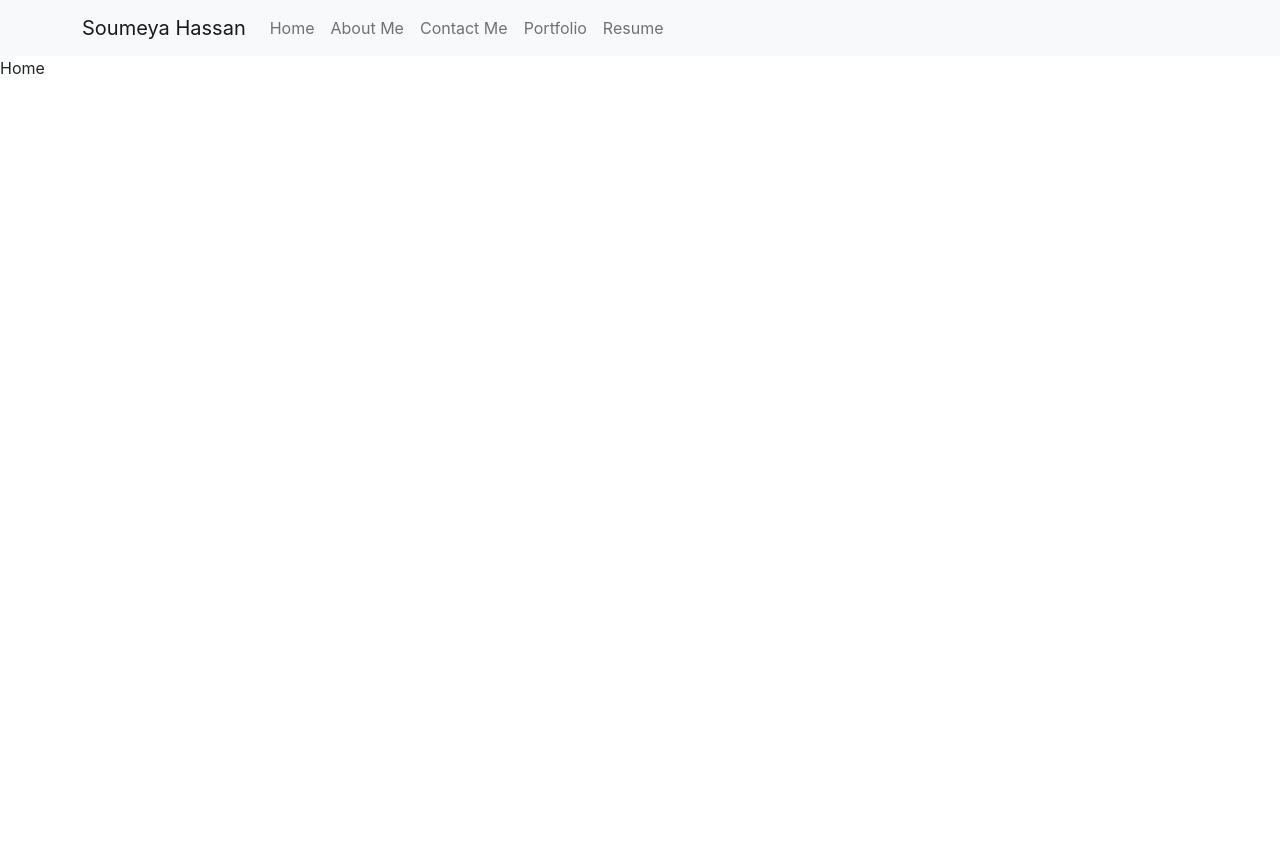
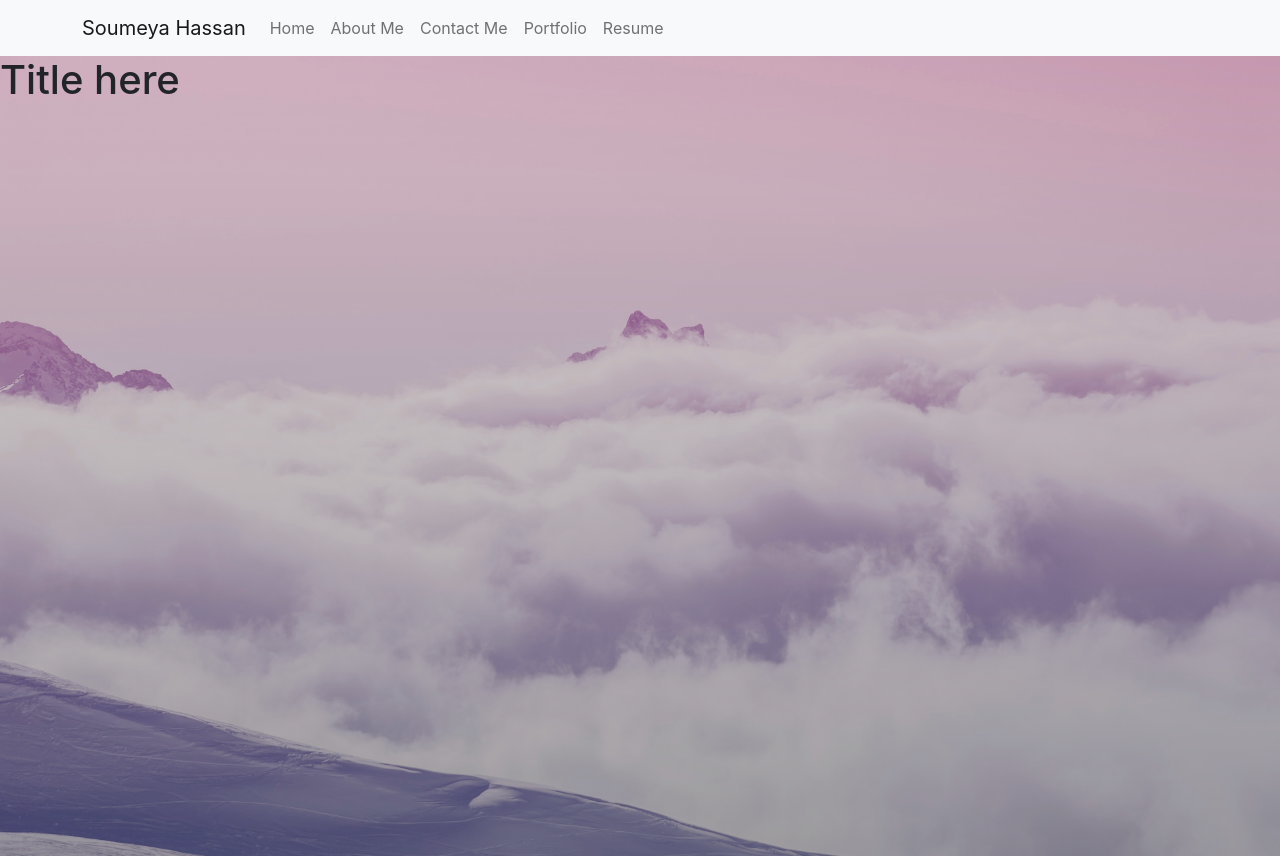
Before and after one commit to SoumeyaH/react-portfolio, a React (Create React App) app: page / in a window 1280 px wide. Before the commit the page ends 800 px from the top, so only its background shows below. Built offline with nearby package versions, Linux system fonts and the light colour scheme.

Commit message:
added hero img to background

```diff
--- /dev/null
+++ b/src/components/Title/index.js
@@ -0,0 +1,5 @@
+const Title = () => {
+  return <h1>Title here</h1>;
+};
+
+export default Title;
--- /dev/null
+++ b/src/pages/HomePage/HomePage.css
@@ -0,0 +1,12 @@
+.home-page-container {
+  background-image: linear-gradient(
+      to bottom,
+      rgba(0, 0, 0, 0.1),
+      rgba(0, 0, 0, 0.3)
+    ),
+    url(./assets/images/hero.jpg);
+  background-size: cover;
+  background-position: center;
+  background-repeat: no-repeat;
+  height: 100vh;
+}
--- a/src/pages/HomePage/index.js
+++ b/src/pages/HomePage/index.js
@@ -1,5 +1,13 @@
+import Title from "../../components/Title";
+
+import "./HomePage.css";
+
 const HomePage = () => {
-  return <div>Home</div>;
+  return (
+    <div className="home-page-container">
+      <Title />
+    </div>
+  );
 };
 
 export default HomePage;
```
Also changed, not shown: src/pages/HomePage/assets/images/hero.jpg (added).
